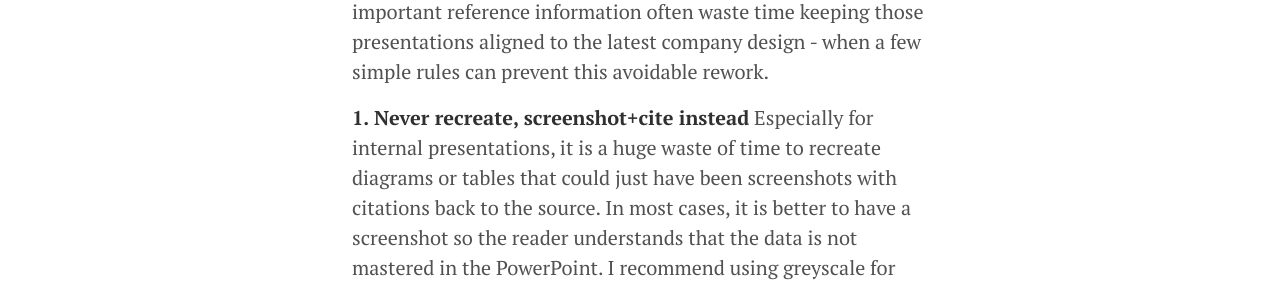
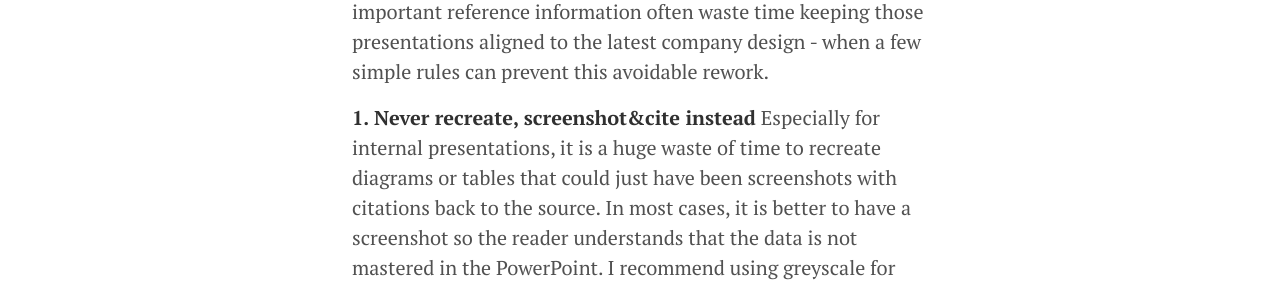
Before and after one commit to cainhill/cainhill.github.io, a Jekyll site: the page built from _blog/2025-04-01-slide-longevity.md, in a window 1280 px wide and 900 px high, scrolled down 369 px. Shown: the part 156-444 px from the top of the window. Built offline with Jekyll 4.4.1, drawn with Linux system fonts in a browser that asks for light colours.

```diff
--- a/_blog/2025-04-01-slide-longevity.md
+++ b/_blog/2025-04-01-slide-longevity.md
@@ -12,7 +12,7 @@ title: Make PowerPoint slides that survive rebrands and restructures
 **Problem:**
 Organisations that use PowerPoints as a store for important reference information often waste time keeping those presentations aligned to the latest company design - when a few simple rules can prevent this avoidable rework.
 
-**1. Never recreate, screenshot+cite instead**
+**1. Never recreate, screenshot&cite instead**
 Especially for internal presentations, it is a huge waste of time to recreate diagrams or tables that could just have been screenshots with citations back to the source. In most cases, it is better to have a screenshot so the reader understands that the data is not mastered in the PowerPoint. I recommend using greyscale for screenshots as a visual indicator and giving a link back to the source so readers can self-source fresh information.
 
 2. Only save and link to stable URLs
```
